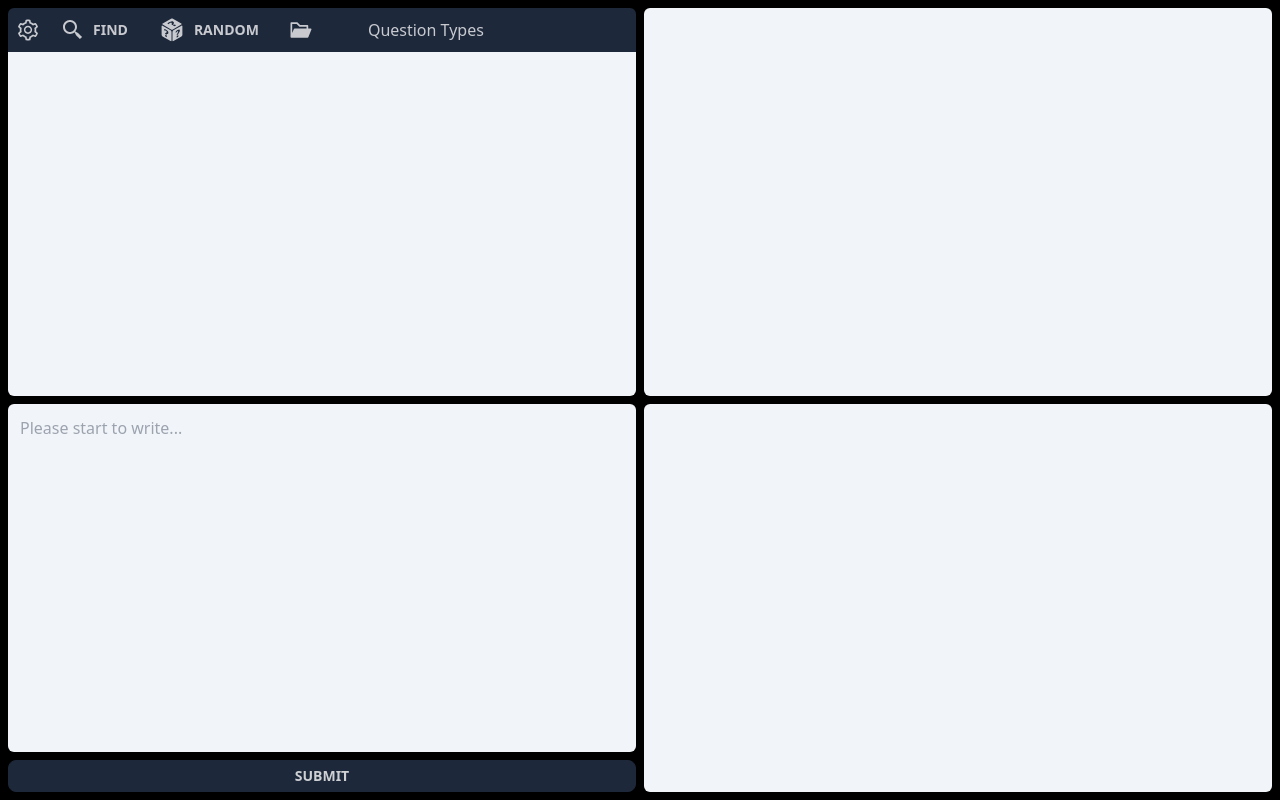
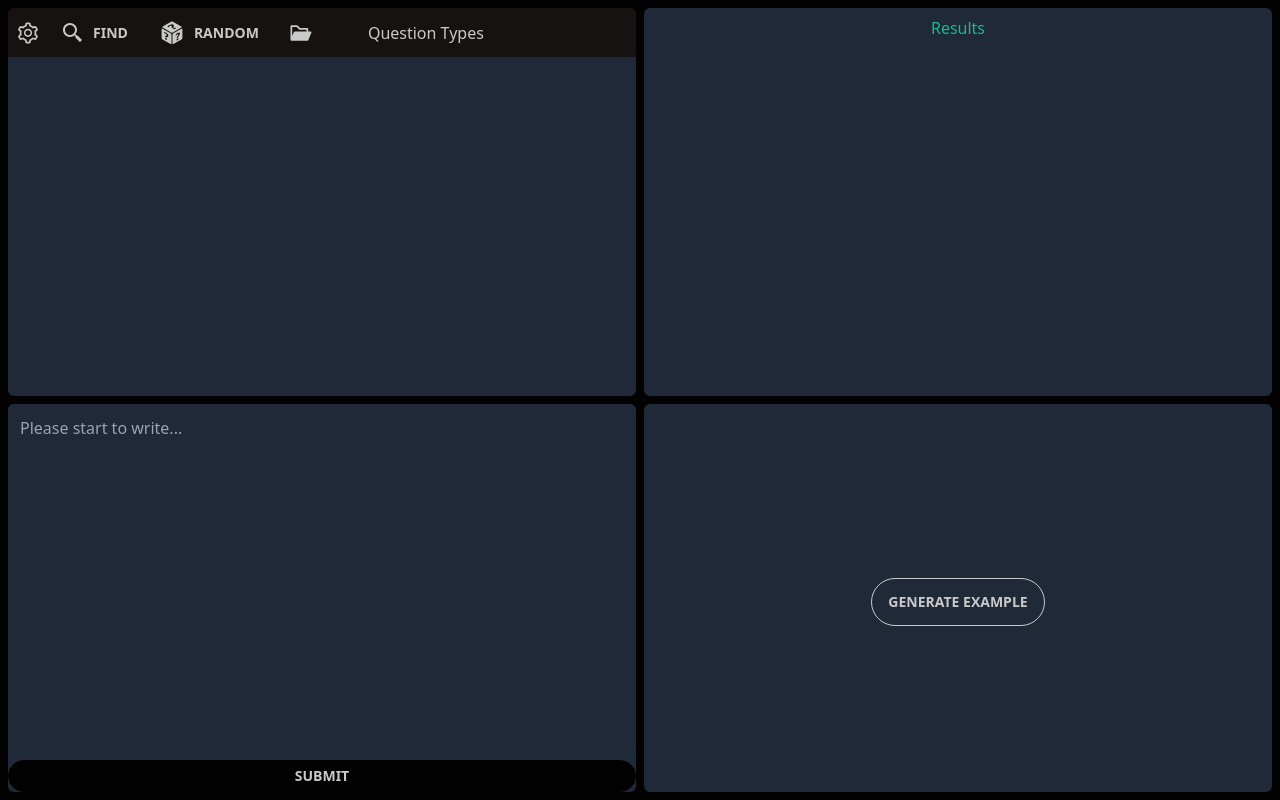
Before and after one commit to ragoncatalyst/ragonchat, a Next.js app: page / in a window 1280 px wide. Built offline with nearby package versions, Linux system fonts and the light colour scheme.

Commit message:
added a button

```diff
--- a/src/pages/index.tsx
+++ b/src/pages/index.tsx
@@ -43,6 +43,8 @@ export default function Flex() {
   const [question, setQuestion] = useState('');
   const [answer, setAnswer] = useState('');
   const [result, setResult] = useState('');
+  const [example, setExample] = useState('');
+  const [generatingExample, setGeneratingExample] = useState(false);
 
   const onButtonSettings = () => {
     console.log('ButtonSettings clicked.');
@@ -95,17 +97,42 @@ export default function Flex() {
     }
   }
 
-
+  const onExample = async () => {
+    console.log('Example clicked');
+    try {
+      setGeneratingExample(true);
+      const response = await fetch('https://chatapi.lyu.ai/api/chat',
+        {
+          method: 'POST',
+          headers: {
+            'Content-Type': 'application/json',
+            'Access-Control-Allow-Origin': '*',
+          },
+          body: JSON.stringify({
+            text: `Please act as an IELTS examiner, based on this question: ${question} (you can ignore the images), provide an example of answer with score 8 criteria.
+            If no question provided, please give your own question and then generate example answer for this question.
+            `
+          })
+        });
+      const res = await response.json();
+      console.log('text', res.text);
+      setExample(res.text);
+    } catch (error) {
+      console.error('Error fetching HTML:', error);
+    } finally {
+      setGeneratingExample(false);
+    }
+  };
 
 
 
 
 
   return (
-    <div className="flex flex-col w-full items-center h-screen bg-info-content gap-2 p-2">
-      <div className="top-pane flex w-full h-1/2 gap-2">
-        <div className="flex flex-col w-1/2">
-          <div className="text-base-content bg-neutral w-full flex items-center h-[12%] rounded-t-md p-1 gap-1">
+    <div className="flex w-full items-center h-screen bg-base-200 gap-2 p-2">
+      <div className="left-pane flex flex-col w-1/2 h-full gap-2">
+        <div className="flex flex-col w-full h-1/2">
+          <div className="text-base-content bg-base-100 w-full flex items-center h-14 rounded-t-md p-1 gap-1">
 
             <button onClick={onButtonSettings} className="btn btn-circle btn-sm btn-ghost">
               <AiOutlineSetting className="w-6 h-6" />
@@ -129,7 +156,7 @@ export default function Flex() {
               <Popover.Button className="w-48 h-9 outline-none hover:bg-neutral-focus rounded-md onClick=bg-neutral">Question Types</Popover.Button>
 
 
-              <Popover.Panel className="absolute z-20 w-full">
+              <Popover.Panel className="absolute z-60 w-full">
                 <div className="flex flex-col bg-base-100 gap-2 rounded-md shadow">
                   {people.map(({ id, icon: Icon, name }) => (
                     <div key={id} className="hover:bg-neutral-focus p-2 gap-2 flex items-center" onClick={() => onLoadQuestion(id)}>
@@ -146,22 +173,25 @@ export default function Flex() {
             </Popover>
 
           </div>
-          <div className="bg-slate-100 w-full h-full rounded-b-md text-slate-800" dangerouslySetInnerHTML={{ __html: question }}>
+          <div className="bg-gray-800 w-full h-full rounded-b-md text-gray-300 p-4 overflow-y-auto" dangerouslySetInnerHTML={{ __html: question }}>
           </div>
         </div>
 
+        <div className="flex flex-col w-full h-1/2 bg-gray-800 gap-2 rounded-md">
+          <textarea value={answer} onChange={onAnswerChange} placeholder="Please start to write..." className="h-full bg-gray-800 rounded-md text-gray-300 p-3 resize-none" />
+          <button onClick={onSubmit} className="btn btn-sm btn-block btn-base-100 w-15 h-15">Submit</button>
+        </div>
 
-        <div className="flex-auto bg-slate-100 w-1/2 rounded-md"></div>
       </div>
-      <div className="bottom-pane flex w-full h-1/2 gap-2">
-        <div className="flex flex-col w-1/2 h-full gap-2">
-          <textarea value={answer} onChange={onAnswerChange} placeholder="Please start to write..." className="h-full bg-slate-100 rounded-md text-slate-800 p-3 resize-none" />
-          <button onClick={onSubmit} className="btn btn-sm btn-block btn-neutral w-15 h-15">Submit</button>
+      <div className="right-pane flex  flex-col w-1/2 h-full gap-2">
+        <div className="flex bg-gray-800 w-full h-1/2 rounded-md text-secondary justify-center overflow-y-auto p-2">{result || 'Results'}</div>
+        <div className="flex flex-col bg-gray-800 w-full h-1/2 rounded-md text-base-content justify-center items-center p-2 gap-2 overflow-y-auto">
+          <div>{example}</div>
+          <button onClick={onExample} className="btn btn-outline btn-glass">
+            {generatingExample && <div className="loading loading-spinner loading-sm" />}
+            Generate Example</button>
         </div>
-        <div className="flex-auto bg-slate-100 w-1/2 rounded-md text-primary overflow-y-auto">{result}</div>
       </div>
-
     </div>
-
   );
 }
--- a/tailwind.config.js
+++ b/tailwind.config.js
@@ -16,6 +16,6 @@ module.exports = {
   },
   plugins: [require("daisyui")],
   daisyui: {
-    themes: ["night", "cupcake", "light", "dark" ],
+    themes: ["forest", "cupcake", "light", "dark" ],
   },
 }
```
Also changed, not shown: public/questions/2.html (+9 -1 lines).
